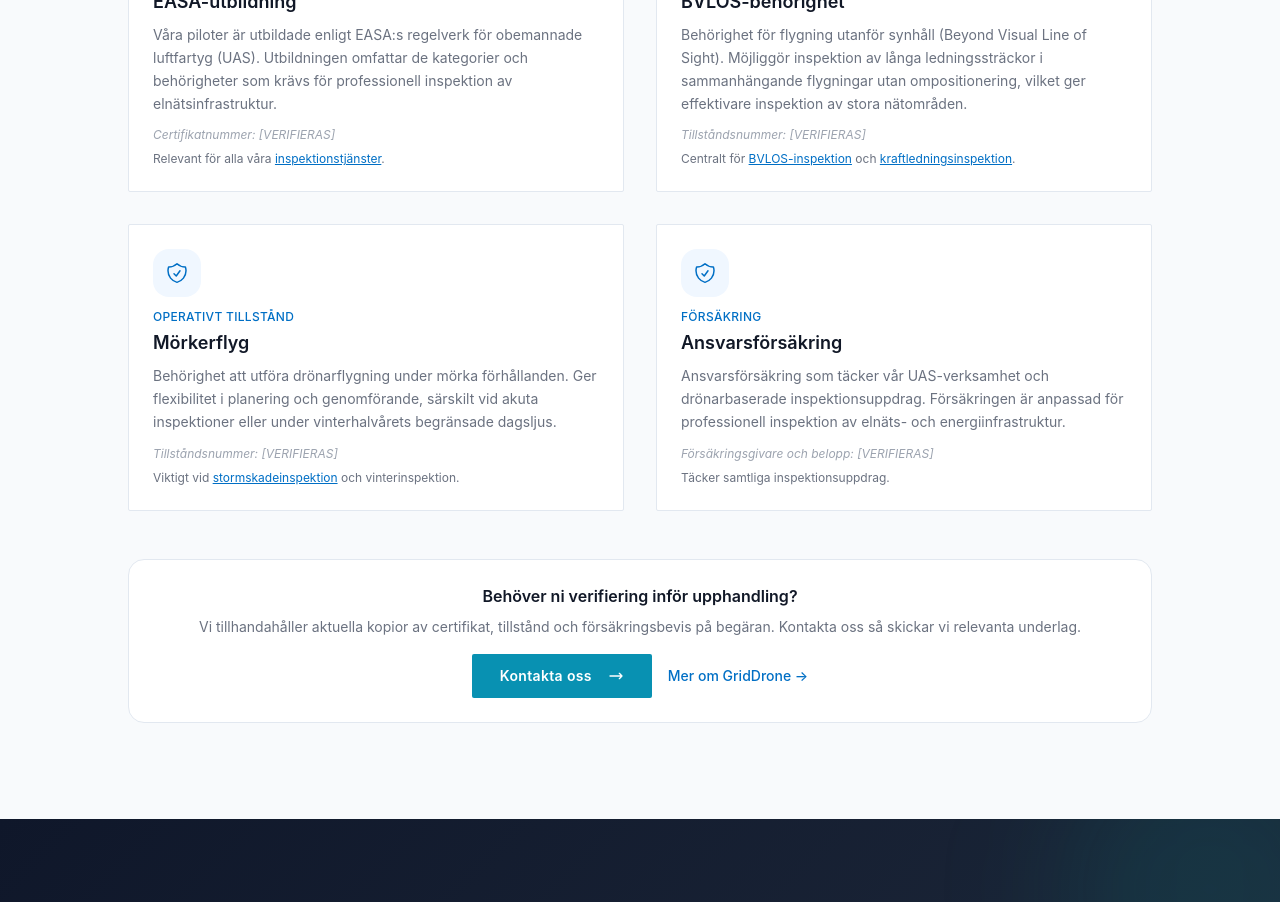
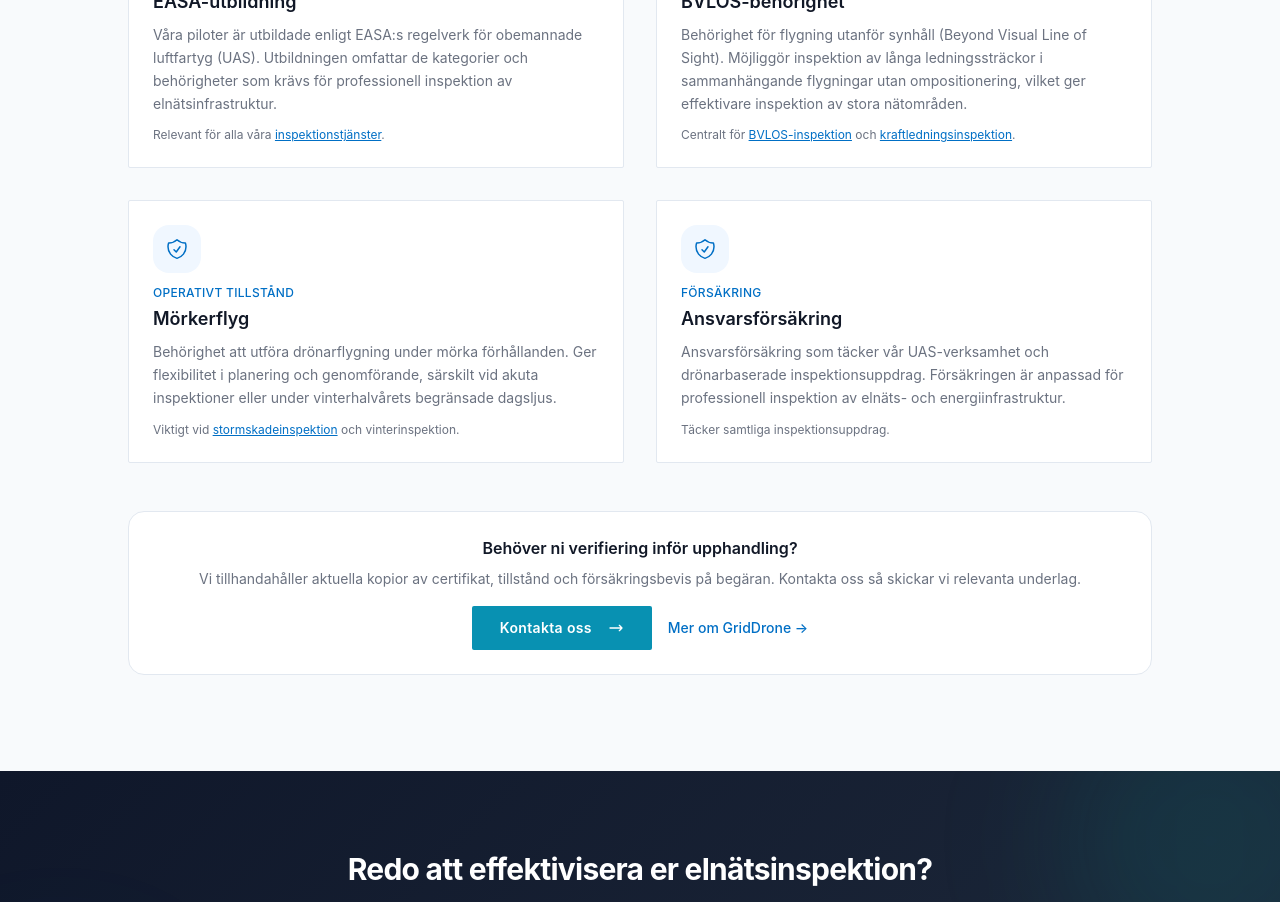
Before and after one commit to washdrone/EL, a Next.js app: page /certifieringar in a window 1280 px wide. Shown: the part 1320-2222 px from the top of the page. Built offline with nearby package versions, Linux system fonts and the light colour scheme; no server answers.

Commit message:
Remove [VERIFIERAS] placeholder details from certifications page
Removed unverified certificate/permit numbers and insurance details
per owner decision to not display these on the public site.

https://claude.ai/code/session_01GKSK88UEB6ys7oKoP3xwdb

```diff
--- a/src/app/certifieringar/page.tsx
+++ b/src/app/certifieringar/page.tsx
@@ -26,7 +26,6 @@ const certifications = [
     category: "Pilotbehörighet",
     description:
       "Våra piloter är utbildade enligt EASA:s regelverk för obemannade luftfartyg (UAS). Utbildningen omfattar de kategorier och behörigheter som krävs för professionell inspektion av elnätsinfrastruktur.",
-    details: "Certifikatnummer: [VERIFIERAS]",
     relevance: (
       <>
         Relevant för alla våra{" "}
@@ -45,7 +44,6 @@ const certifications = [
     category: "Operativt tillstånd",
     description:
       "Behörighet för flygning utanför synhåll (Beyond Visual Line of Sight). Möjliggör inspektion av långa ledningssträckor i sammanhängande flygningar utan ompositionering, vilket ger effektivare inspektion av stora nätområden.",
-    details: "Tillståndsnummer: [VERIFIERAS]",
     relevance: (
       <>
         Centralt för{" "}
@@ -71,7 +69,6 @@ const certifications = [
     category: "Operativt tillstånd",
     description:
       "Behörighet att utföra drönarflygning under mörka förhållanden. Ger flexibilitet i planering och genomförande, särskilt vid akuta inspektioner eller under vinterhalvårets begränsade dagsljus.",
-    details: "Tillståndsnummer: [VERIFIERAS]",
     relevance: (
       <>
         Viktigt vid{" "}
@@ -90,7 +87,6 @@ const certifications = [
     category: "Försäkring",
     description:
       "Ansvarsförsäkring som täcker vår UAS-verksamhet och drönarbaserade inspektionsuppdrag. Försäkringen är anpassad för professionell inspektion av elnäts- och energiinfrastruktur.",
-    details: "Försäkringsgivare och belopp: [VERIFIERAS]",
     relevance: <>Täcker samtliga inspektionsuppdrag.</>,
   },
 ];
@@ -159,10 +155,7 @@ export default function CertifieringarPage() {
                   <p className="mt-2 text-sm leading-relaxed text-surface-500">
                     {cert.description}
                   </p>
-                  <p className="mt-3 text-xs text-surface-400 italic">
-                    {cert.details}
-                  </p>
-                  <p className="mt-2 text-xs text-surface-500">
+                  <p className="mt-3 text-xs text-surface-500">
                     {cert.relevance}
                   </p>
                 </div>
```
